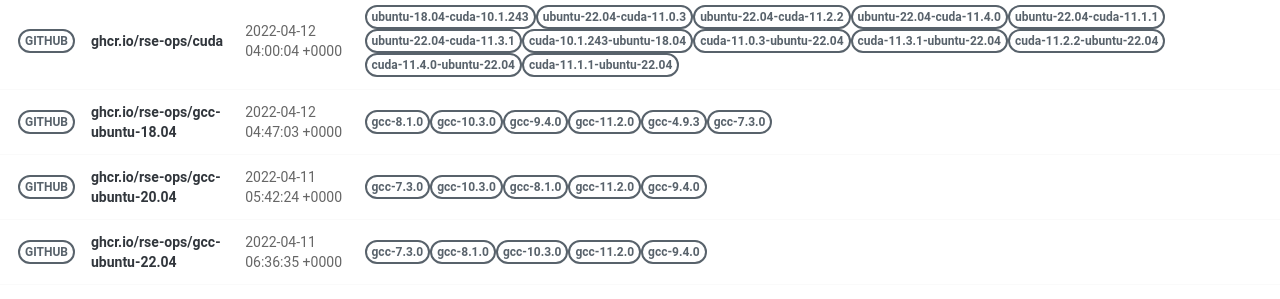
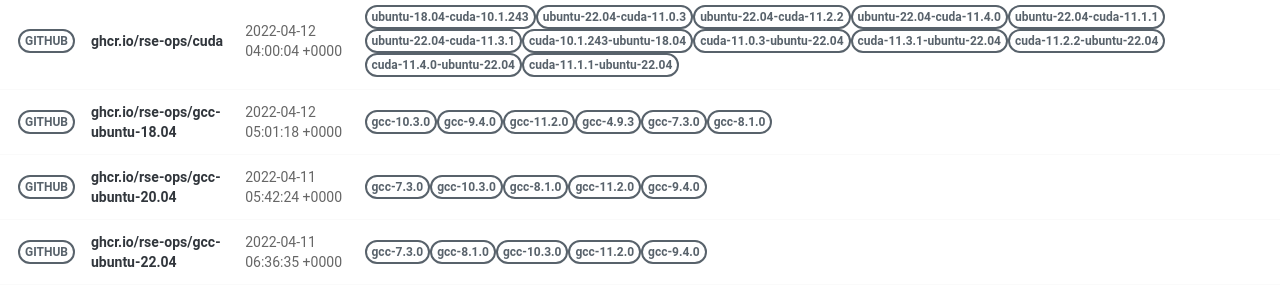
Before and after one commit to rse-ops/docker-images, a Jekyll site: the page built from pages/index.md, in a window 1280 px wide. Shown: the part 502-801 px from the top of the page. Built offline with Jekyll 4.4.1, drawn with Linux system fonts in a browser that asks for light colours; nearby versions of some CDN libraries.

Commit message:
Automated push to update library 2022-04-12

```diff
--- a/_library/ghcr.io-rse-ops-gcc-ubuntu-18.04.md
+++ b/_library/ghcr.io-rse-ops-gcc-ubuntu-18.04.md
@@ -1,14 +1,11 @@
 ---
 layout: container
 name: ghcr.io/rse-ops/gcc-ubuntu-18.04
-updated_at: 2022-04-12 04:47:03.578651
+updated_at: 2022-04-12 05:01:18.706479
 
 
 container_url: https://github.com/orgs/rse-ops/packages/container/package/gcc-ubuntu-18.04
 versions:
- - tag: gcc-8.1.0
-   dockerfile: https://github.com/rse-ops/docker-images/blob/main/ubuntu/gcc/Dockerfile
-   manifest: https://crane.ggcr.dev/manifest/ghcr.io/rse-ops/gcc-ubuntu-18.04:gcc-8.1.0
  - tag: gcc-10.3.0
    dockerfile: https://github.com/rse-ops/docker-images/blob/main/ubuntu/gcc/Dockerfile
    manifest: https://crane.ggcr.dev/manifest/ghcr.io/rse-ops/gcc-ubuntu-18.04:gcc-10.3.0
```
Also changed, not shown: other parts of _library/ghcr.io-rse-ops-gcc-ubuntu-18.04.md (+3 -0 lines).
